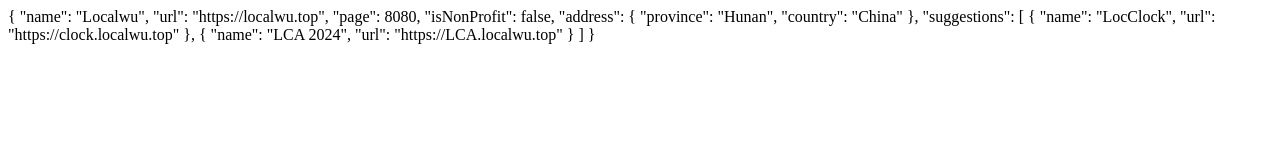
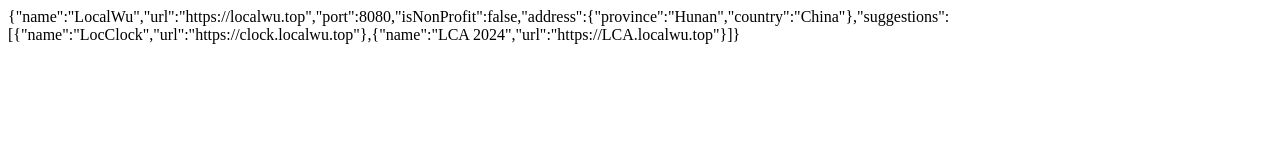
Before and after one commit to DashCal/CommonApi, a plain HTML site: page Network/PrimaryConnectivity/index.html in a window 1280 px wide. Drawn offline with Linux system fonts and the light colour scheme.

Commit message:
Update index.html

```diff
--- a/Network/PrimaryConnectivity/index.html
+++ b/Network/PrimaryConnectivity/index.html
@@ -1,30 +1,11 @@
 <html lang="en">
 <head>
 <meta charset="UTF-8">
-<title>PrimaryConnectivity - LOCWU APIs</title>
+<title>PrimaryConnectivity - LOCWU API</title>
 </head>
 
 <body>
 <span id="APIContentJSON">
-{
-    "name": "Localwu",
-    "url": "https://localwu.top",
-    "page": 8080,
-    "isNonProfit": false,
-    "address": {
-        "province": "Hunan",
-        "country": "China"
-    },
-    "suggestions": [
-        {
-            "name": "LocClock",
-            "url": "https://clock.localwu.top"
-        },
-        {
-            "name": "LCA 2024",
-            "url": "https://LCA.localwu.top"
-        }
-    ]
-}
+{"name":"LocalWu","url":"https://localwu.top","port":8080,"isNonProfit":false,"address":{"province":"Hunan","country":"China"},"suggestions":[{"name":"LocClock","url":"https://clock.localwu.top"},{"name":"LCA 2024","url":"https://LCA.localwu.top"}]}
 </span>
 </body></html>
```
